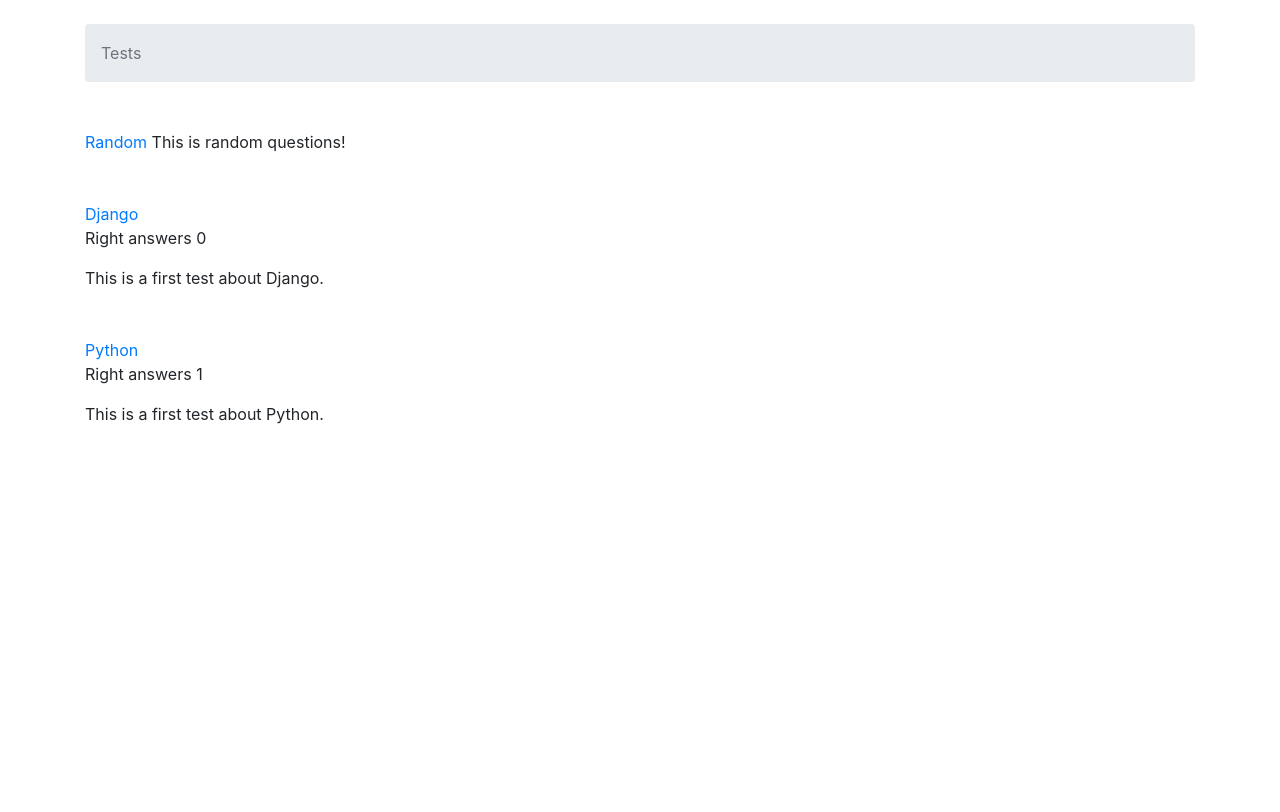
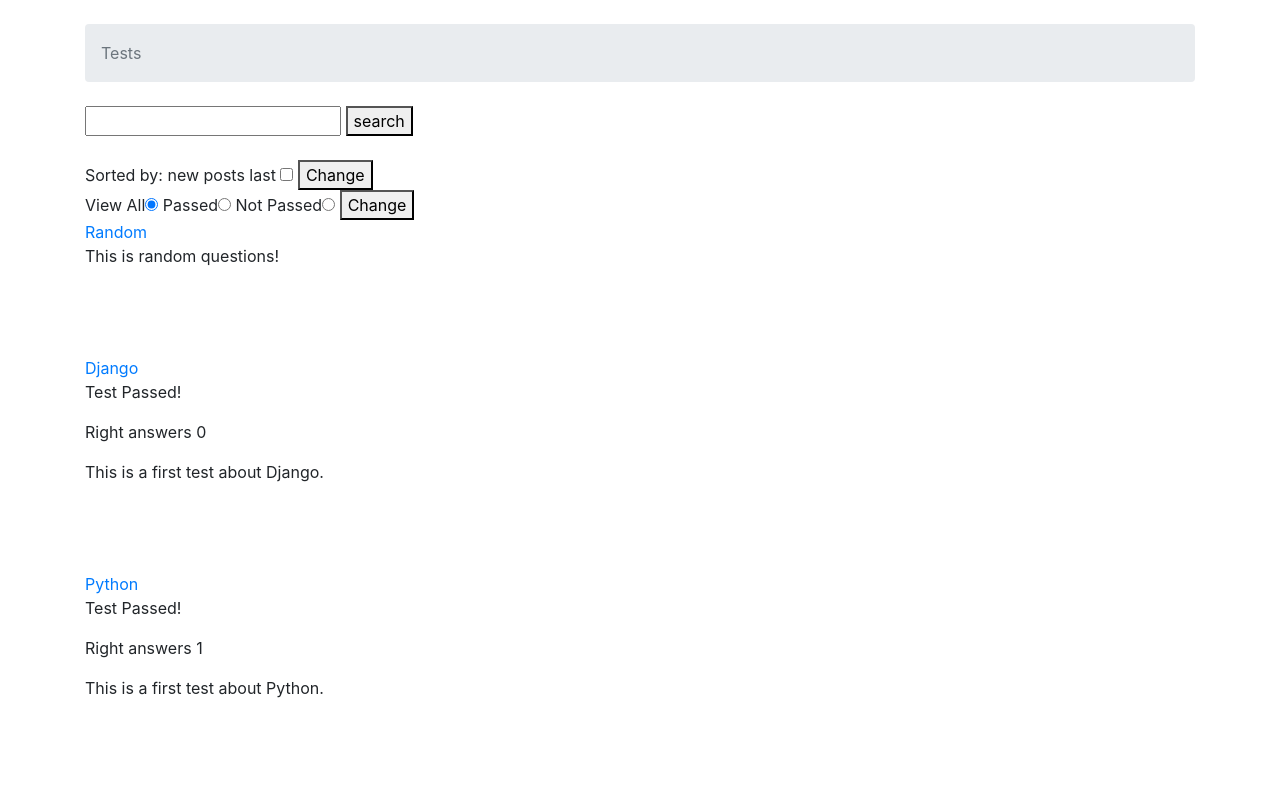
Before and after one commit to DIMON1702/testsproject, a Django app: page /all_tests/ in a window 1280 px wide. Shown: the part 66-878 px from the top of the page. Before the commit the page ends 490 px from the top, so only its background shows below. Run offline with Django 3.2, Linux system fonts and the light colour scheme; a user stored in the database is signed in; data comes from the database, SQL or seed files in the repository; both versions use the stored data as it was after the commit; some libraries are stand-ins or nearby versions.

Commit message:
Add search and sorted by date to all_tests page

```diff
--- a/static/js/questions.js
+++ b/static/js/questions.js
@@ -1,6 +1,6 @@
 var questionCount;
 
-$(document).ready(function() {
+$(document).ready(function () {
 
     // ToDo: check that question count starts from 0 or 1
     questionCount = $("#test_container").children().length;
@@ -10,8 +10,8 @@
             var questionContainer = $(this);
             questionContainer.children(":button").click(function () {
                 removeQuestion(questionContainer);
-        })
-    });
+            })
+        });
 
     // add new question event handler
     $("#add_question_button")
@@ -21,24 +21,64 @@
         });
 
     // validate and submit form event
-    $("#save_test_button").click(function() {
+    $("#save_test_button").click(function () {
         //validate and submit form
-        if(!isFormValid()){
-            alert ("fail");
+        if (!isFormValid()) {
+            alert("fail");
             return;
         }
 
-        // ToDo: add post form request Sasha
-        alert("saved")
-    })
-});
+        $('#save_test').submit(function (event) {
+            alert("asdasda")
+        });
+    });
 
-function addQuestionTemplateToTest (container) {
+    $('#test_form').submit(function (event) {
+        var data = {}
+        fillTest(this, data)
+        fillQuestions(this, data)
+        var jsonObj = JSON.stringify(data)
+        $.post("create_test", jsonObj);
+    });
+
+    var fillTest = function (element, data) {
+        data.test_name = $(element).find('#test_name').val()
+    }
+
+    var fillQuestions = function (test, data) {
+        var questions = $(test).find('.question')
+        $.each(questions, function (index, element) {
+            data['question' + index] = {}
+            data['question' + index]['text'] = $(element).find('.question_text').val()
+            var answer_block = $(element).find('li')
+            fillAnswers(data['question' + index], answer_block)
+        }, data);
+    }
+
+    var fillAnswers = function (question, answer_block) {
+        answers = $(answer_block).find('.answer')
+        $.each(answers, function (index, element) {
+            var answer_number = 'answer' + index
+            question[answer_number] = {}
+            question[answer_number]['answer_text'] = $(element).val()
+            var answer_name = $(element).attr('name')
+            question[answer_number]['isCorrect'] = checkIsCorrect(answer_name)
+        }, question);
+    }
+
+    var checkIsCorrect = function (answer_name) {
+        return $('.radio_answer:input[value=' + answer_name + ']').attr('checked') == 'checked'
+    }
+    alert("saved")
+})
+
+
+function addQuestionTemplateToTest(container) {
     var newQuestion = getNewQuestionTemplate(container);
     container.append(newQuestion);
 }
 
-function getNewQuestionTemplate (container) {
+function getNewQuestionTemplate(container) {
     questionCount += 1;
 
     // clone first element
@@ -51,7 +91,7 @@
 
     // reset answers
     questionTemplate.find("li")
-        .each(function(index) {
+        .each(function (index) {
             var answer = $(this);
             answer.find(":input[type='radio']")
                 .attr("name", "correct_answer_" + questionCount)
@@ -73,7 +113,7 @@
 }
 
 function removeQuestion(question) {
-    if(!isValidMinQuestionCount()){
+    if (!isValidMinQuestionCount()) {
         alert("Test should contain at least 5 tests");
         return;
     }
@@ -81,10 +121,10 @@
 }
 
 // form validation
-function isValidMinQuestionCount () {
+function isValidMinQuestionCount() {
     return $("#test_container").children().length <= 5 ? false : true;
 }
 
-function isFormValid(){
-    return isValidMinQuestionCount()  ? true : false;
+function isFormValid() {
+    return isValidMinQuestionCount() ? true : false;
 }
--- a/templates/all_tests.html
+++ b/templates/all_tests.html
@@ -6,15 +6,50 @@
 
 {% block content %}
  <!--<a href="test_create" class="btn btn-primary ml-2">Create test</a>-->
+
+  <form action="" method="GET">
+    <input type="text" name="q" />
+    <button type="submit">search</button>
+  </form>
   <br>
+  {% if seens != None %}
+    {% for seen in seens %}
+
+      <a href="{% url 'test_view' seen.id %}">{{ seen.name }}</a>
+      <p>{{ seen.description }}</p>
+
+    {% empty %}
+
+      <p> No results </p>
+    {% endfor %}
+  {% endif %}
+
+
+  <form action="" method="GET">
+  Sorted by: new posts last
+    <input type="checkbox" name="order_by" />
+    <button type="submit">Change</button>
+  </form>
+
+
+<form action="" method="GET">
+  View
+    All<input type="radio" name="view" value="all" checked/>
+    Passed<input type="radio" name="view" value="passed"/>
+    Not Passed<input type="radio" name="view" value="not_passed"/>
+    <button type="submit">Change</button>
+  </form>
+
+
   {% for test in tests %}
       <a href="{% url 'test_view' test.id %}">{{ test.name }}</a>
       {% for test_result in tests_results %}
-            {% if test_result.test_id == test.id and test_result.user_id == user.id %}
+           <!--DELETE--> {% if test_result.test_id == test.id and test_result.user_id == user.id %}
+                <p>Test Passed!</p>
                 <p>Right answers {{test_result.correct_answers}}</p>
             {% endif %}
             {% endfor %}
-        {{test.description}}
+        <p>{{test.description}}</p>
         <br>
         <br>
         <br>
--- a/templates/base.html
+++ b/templates/base.html
@@ -54,5 +54,6 @@
     <script src="{% static 'js/popper.min.js' %}"></script>
     <script src="{% static 'js/bootstrap.min.js' %}"></script>
     <script src="{% static 'js/questions.js' %}"></script>
+
   </body>
 </html>
--- a/templates/test_create.html
+++ b/templates/test_create.html
@@ -6,7 +6,7 @@
 
 {% block content %}
 
-  <form method="post">
+  <form id="test_form" method="post">
     {% csrf_token %}
 
     <div class="row form-group data-container">
--- a/tests/views.py
+++ b/tests/views.py
@@ -14,9 +14,40 @@
 
 
 def all_tests(request):
-    tests = Test.objects.all().order_by('-created_date')
-    tests_results = TestResult.objects.all()
-    user = request.user
+    #sort_type = 'not_passed'
+    if 'q' in request.GET and request.GET['q']:
+        if request.GET['q'].strip():
+            query_string = request.GET.get('q')
+            seens = Test.objects.filter(name=query_string)
+        else:
+            seens = None
+        return render(request, 'all_tests.html', {'seens': seens})
+    else:
+        if 'order_by' in request.GET:
+            tests = Test.objects.all().order_by('created_date')
+        else:
+            tests = Test.objects.all().order_by('-created_date')
+        user = request.user
+        tests_results = TestResult.objects.filter(user_id=user.id)
+
+        if 'view' in request.GET:
+            #    tests_results = TestResult.objects.filter(
+            #        user_id=user.id).select_related('user')
+
+            tests_results = TestResult.objects.filter(
+                user_id=user.id).values('test_id')
+            tests = Test.objects.filter(id__in=tests_results)
+
+            # not that operation
+
+            tests = Test.objects.difference(Test.objects.filter().values('id'),
+                                            TestResult.objects.filter(user_id=user.id).values('test_id'))
+
+            # for test in tests:
+            #   if tests_result.filter(test_id__in=tests).exists():
+
+            # tests = Test.objects.filter(id=tests_user_pass.values('test_id')) #как здесь получить список всех моделей теста у которых тест_ид совпадает с ид теста?
+
     return render(request, 'all_tests.html', {'tests': tests, 'tests_results': tests_results, 'user': user})
 
 
```
Also changed, not shown: static/js/createTest.js (added, +43 -0 lines), tests/forms.py (+13 -0 lines), tests/models.py (+2 -4 lines), db.sqlite3.
